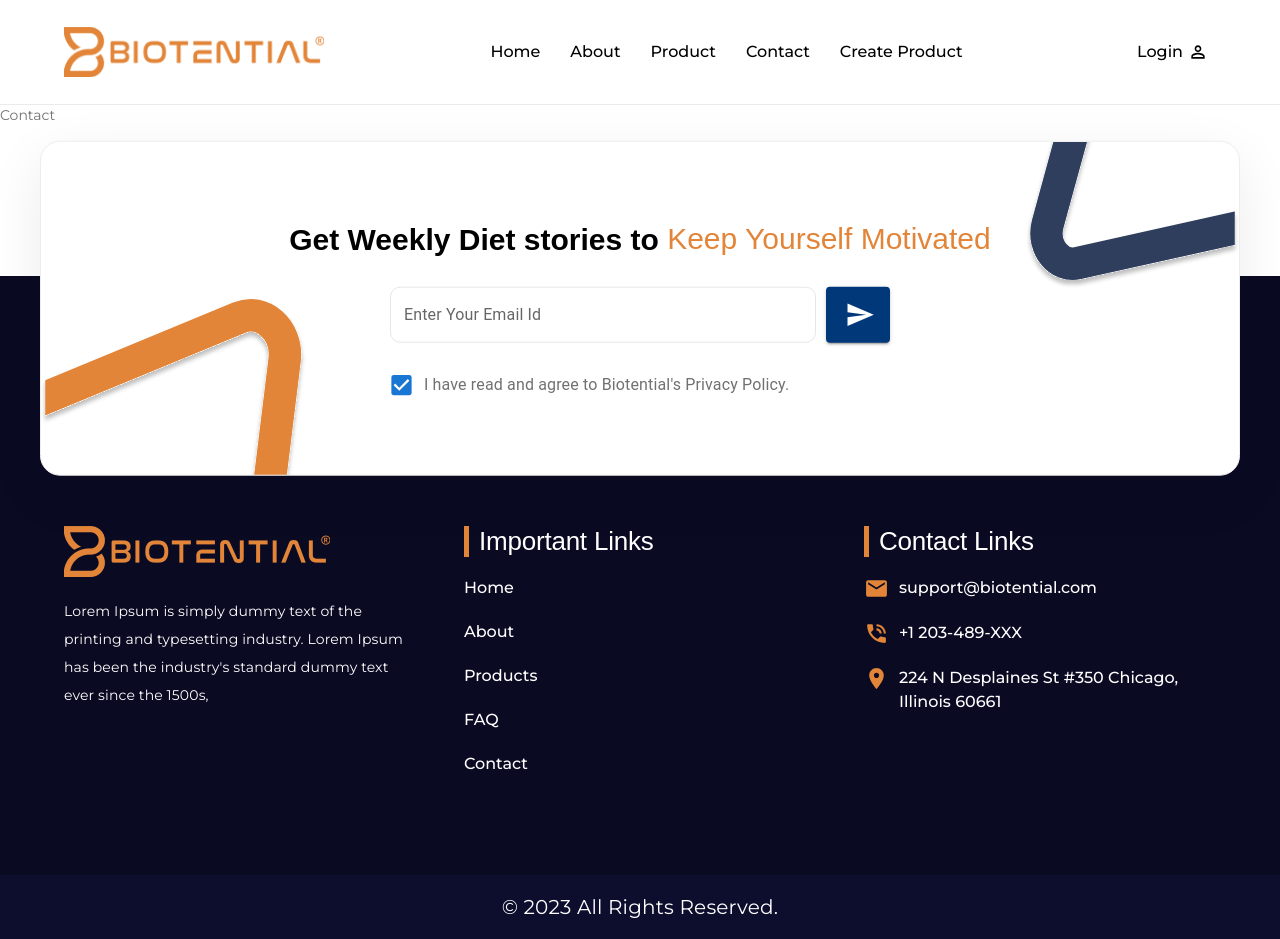
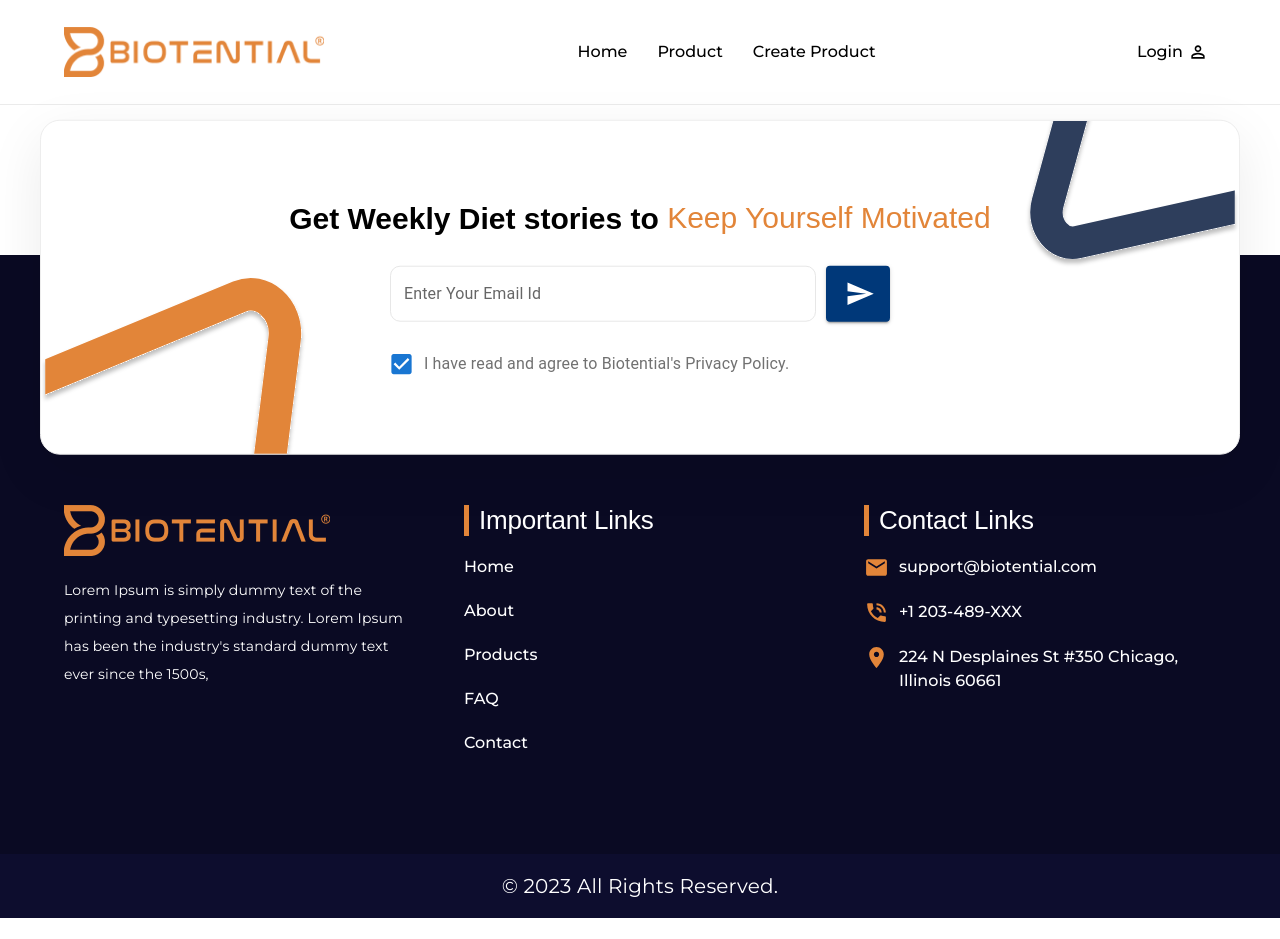
Before and after one commit to subhomoyprojects/nutrition, a React (Vite) app: page /contact in a window 1280 px wide. After the commit the page ends 918 px from the top, so only its background shows below. Built offline with nearby package versions, Linux system fonts and the light colour scheme; a web font is replaced by a local one.

Commit message:
design add

```diff
--- a/src/App.jsx
+++ b/src/App.jsx
@@ -8,8 +8,6 @@ import { check_token } from "./redux/slice/AuthSlice";
 import { useDispatch } from "react-redux";
 
 const Home = lazy(() => import("../src/cms/Home"));
-const About = lazy(() => import("../src/cms/About"));
-const Contact = lazy(() => import("../src/cms/Contact"));
 const Product = lazy(() => import("../src/cms/Product"));
 const ProductDetails = lazy(() => import("../src/cms/ProductDetails"));
 const Login = lazy(() => import("../src/auth/Login"));
@@ -52,14 +50,6 @@ const PublicRouteNames = [
   {
     path: "/",
     Component: <Home />,
-  },
-  {
-    path: "/about",
-    Component: <About />,
-  },
-  {
-    path: "/contact",
-    Component: <Contact />,
   },
   {
     path: "/login",
--- a/src/cms/About.jsx
+++ /dev/null
@@ -1,5 +0,0 @@
-import React from "react";
-
-export default function About() {
-  return <div>About</div>;
-}
--- a/src/cms/Contact.jsx
+++ /dev/null
@@ -1,5 +0,0 @@
-import React from "react";
-
-export default function Contact() {
-  return <div>Contact</div>;
-}
--- a/src/cms/ProductDetails.jsx
+++ b/src/cms/ProductDetails.jsx
@@ -1,20 +1,30 @@
-import React, { useEffect } from "react";
+import React, { useEffect, useState } from "react";
 import { ProductDetailsStyle } from "../style/ProductDetailsStyle";
 import { Box, Container, Typography } from "@mui/material";
 import assets from "../assets";
 import { useDispatch, useSelector } from "react-redux";
 import { image } from "../redux/Helper";
 import { detailsProduct } from "../redux/slice/ProductSlice";
+import { format, parseISO } from "date-fns";
 
 export default function ProductDetails() {
   const { details } = useSelector((state) => state.Pro);
   const dispatch = useDispatch();
+  const [afterFormatDate, setAfterFormatDate] = useState(null);
   useEffect(() => {
     if (!details) {
       const storedDetails = localStorage.getItem("productDetails");
       if (storedDetails) {
         dispatch(detailsProduct.fulfilled({ data: JSON.parse(storedDetails), message: "Product detail fetched successfully" }));
       }
+    }
+  }, [details]);
+
+  useEffect(() => {
+    if (details && details.createdAt) {
+      const dateToFormat = parseISO(details.createdAt);
+      const dateFormat = format(dateToFormat, "MMMM dd, yyyy");
+      setAfterFormatDate(dateFormat);
     }
   }, [details]);
 
@@ -31,7 +41,7 @@ export default function ProductDetails() {
             <Box className="detailsContentHolder">
               <Typography variant="h3">{details.title}</Typography>
               <Typography variant="body2" className="createAt">
-                <strong>Create At:</strong> <span>{details.createdAt}</span>
+                <strong>Create At:</strong> <span>{afterFormatDate}</span>
               </Typography>
               <Typography variant="body1">{details.description}</Typography>
             </Box>
--- a/src/shared/Header.jsx
+++ b/src/shared/Header.jsx
@@ -2,7 +2,7 @@ import { Avatar, Box, Button, Container, IconButton, Menu, Stack, Toolbar } from
 import MenuIcon from "@mui/icons-material/Menu";
 import { useState } from "react";
 import { Link, useNavigate } from "react-router-dom";
-const pages = ["Home", "About", "Product", "Contact", "Create Product"];
+const pages = ["Home", "Product", "Create Product"];
 import assets from "../assets";
 import "./shared.scss";
 import { HeaderAuth, HeaderWrapper, MyProfile } from "../style/HeaderStyle";
```
Also changed, not shown: 1 other file (tests, documents, lock files or other folders).
